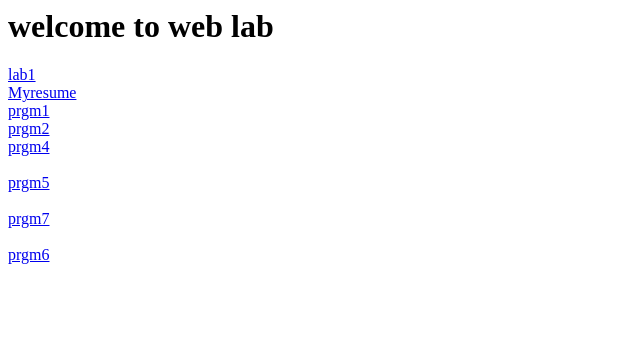
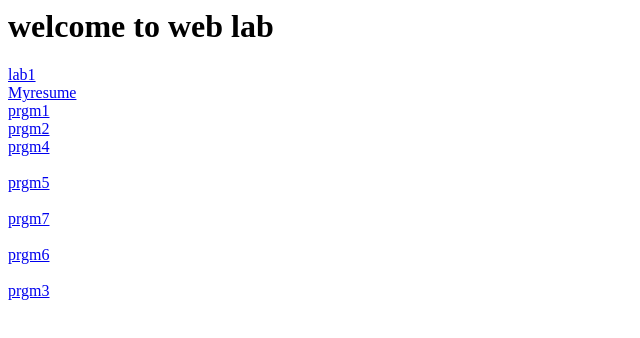
Before and after one commit to ankithajaya83/weblab1, a plain HTML site: page index.html in a window 1280 px wide. Shown: the full height of the page, 0-640 px from the left. Drawn offline with Linux system fonts and the light colour scheme.

Commit message:
Update index.html

```diff
--- a/index.html
+++ b/index.html
@@ -23,5 +23,8 @@
        <br>
      <a href="lab6.php">prgm6</a>
     <br>
+    <br>
+     <a href="lab3.html">prgm3</a>
+    <br>
   </body>
 </html>
```
